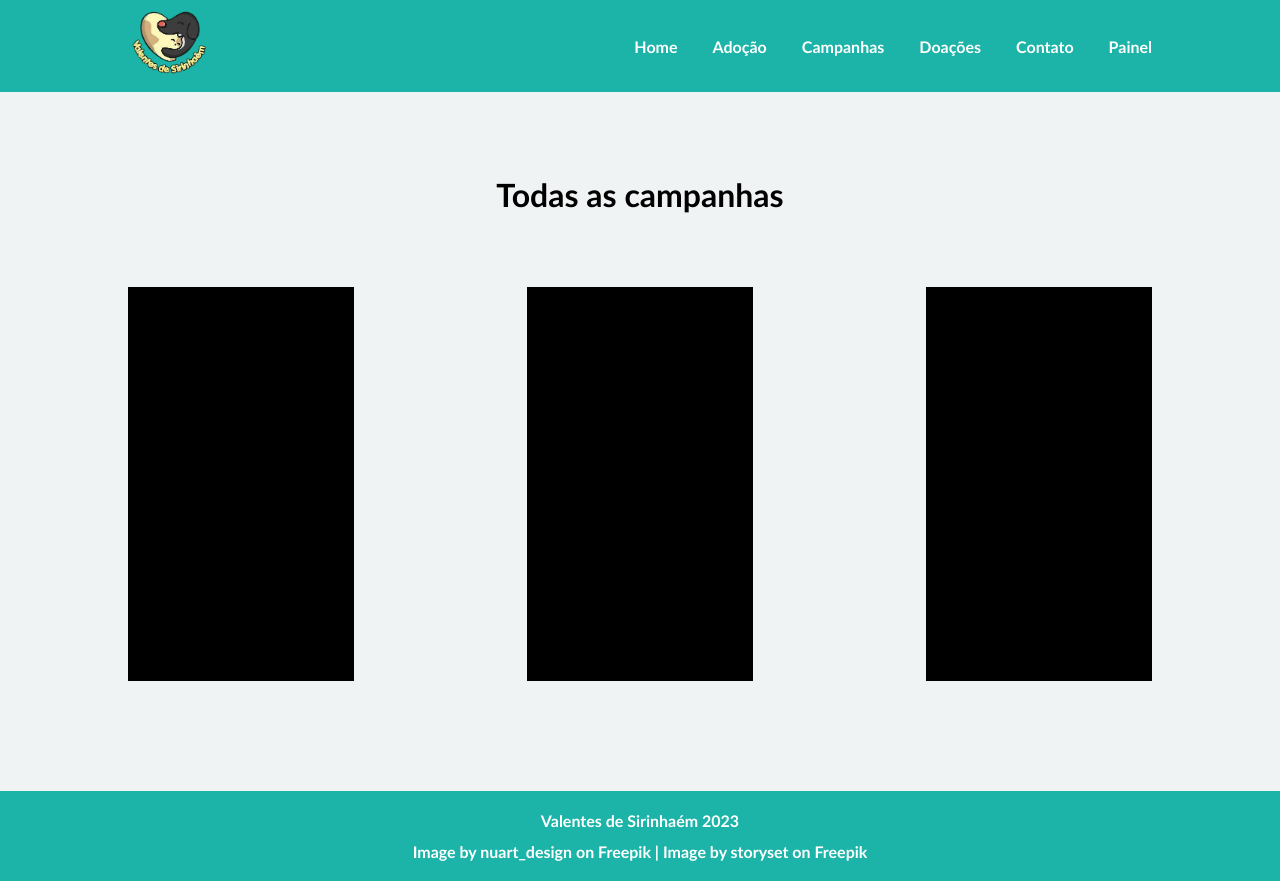
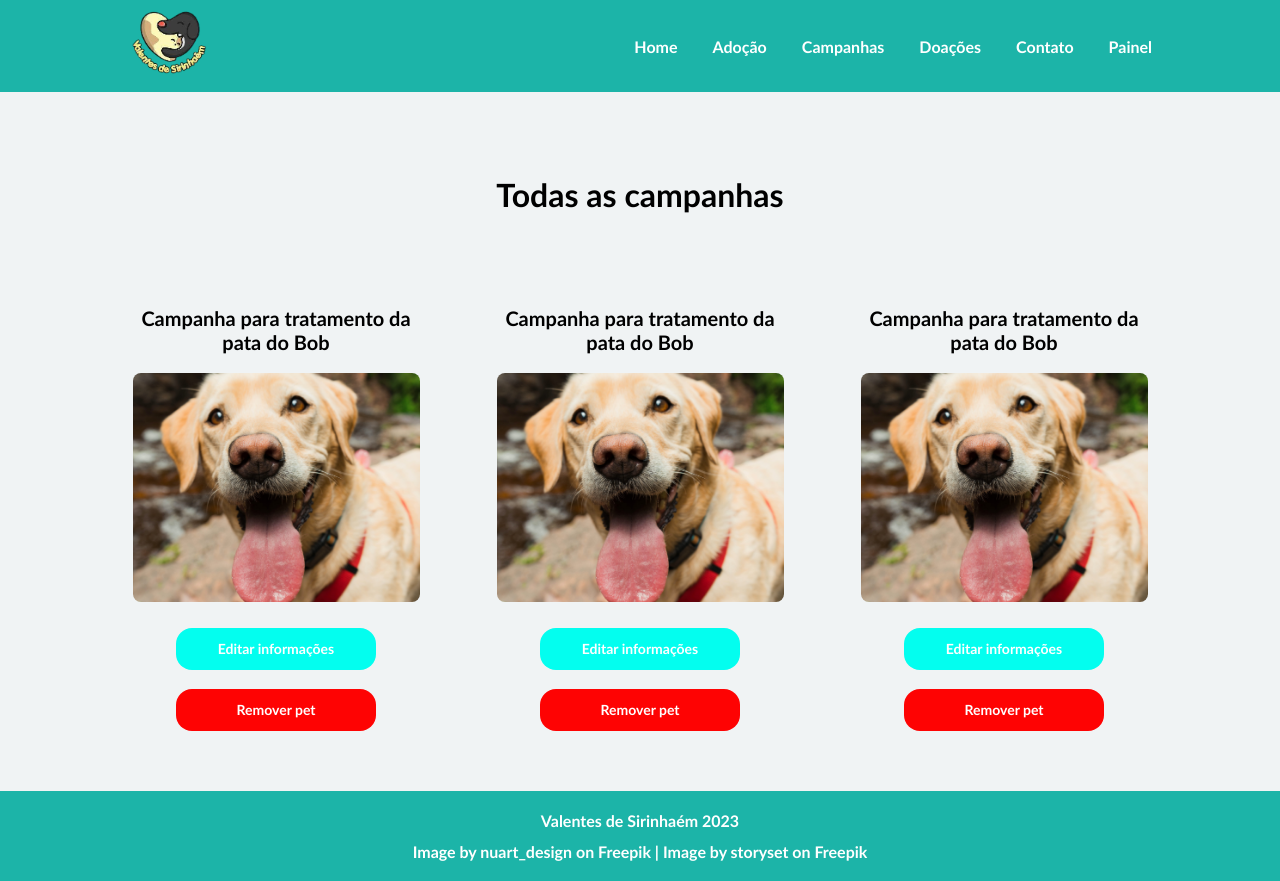
Before and after one commit to Julio-Norberto/Valentes-de-sirinhaem, a React (Vite) app: page /campaign-edition in a window 1280 px wide. Built offline with nearby package versions, Linux system fonts and the light colour scheme.

Commit message:
feat: ending campaign card

```diff
--- a/src/components/CampaignEditionCard/campaignEditionCard.css
+++ b/src/components/CampaignEditionCard/campaignEditionCard.css
@@ -0,0 +1,63 @@
+.card-container {
+  max-height: 394px;
+  max-width: 296px;
+	margin: 0;
+  text-align: center;
+}
+
+.card-container > img {
+  max-width: 100%;
+  min-width: 287px;
+  height: 223px;
+  border-radius: 8px;
+  margin-bottom: 23px;
+
+  object-fit: cover;
+}
+
+.card-container > h2 {
+  font-weight: 700;
+  font-size: 20px;
+  line-height: 24.2px;
+  margin: 0 23px 0;
+}
+
+.btn-container {
+  display: flex;
+  align-items: center;
+  flex-direction: column;
+  gap: 19px;
+}
+
+.btn-container > button {
+  padding: 13px 35px 12px;
+  border-radius: 16px;
+  width: 200px;
+  box-sizing: border-box;
+
+  color:#FFFFFF;
+  line-height: 16.94px;
+  text-align: center;
+  font-weight: 700;
+  font-size: 14px;
+
+  cursor: pointer;
+}
+
+.btn-edit {
+  all: unset;
+  background: #03FEEF;
+}
+
+.btn-edit:hover {
+  background-color: #02CBBF;
+}
+
+.btn-remove {
+  all: unset;
+  background: #FE0303;
+}
+
+.btn-remove:hover {
+  background: #a30101;
+}
--- a/src/components/CampaignEditionCard/index.tsx
+++ b/src/components/CampaignEditionCard/index.tsx
@@ -1,5 +1,20 @@
 import './campaignEditionCard.css'
 
-export const CampaignEditionCard: React.FunctionComponent = () => {
-  return <div></div>
+interface CanpaignEditionCardProps {
+  description: string
+  image: string
 }
+
+export const CampaignEditionCard: React.FunctionComponent<CanpaignEditionCardProps> = (props) => {
+  return (
+    <div className='card-container'>
+      <h2>{props.description}</h2>
+      <img src={props.image} alt={props.description} />
+
+      <div className='btn-container'>
+        <button className='btn-edit'>Editar informações</button>
+        <button className='btn-remove'>Remover pet</button>
+      </div>
+    </div>
+  )
+}
--- a/src/components/PetEditionCard/petEditionCard.css
+++ b/src/components/PetEditionCard/petEditionCard.css
@@ -17,7 +17,7 @@
   font-weight: 700;
   font-size: 20px;
   line-height: 24.2px;
-  margin: 19px;
+  margin: 19px 0 19px;
 }
 
 .btn-container {
--- a/src/pages/CampaignEdition/index.tsx
+++ b/src/pages/CampaignEdition/index.tsx
@@ -1,8 +1,16 @@
+import { CampaignEditionCard } from '../../components/CampaignEditionCard'
 import { Footer } from '../../components/Footer'
 import { Menu } from '../../components/Menu'
+import dogExemple from '../../assets/dog-example2.jpg'
 import './campaignEdition.css'
 
 export const CampaignEdition: React.FunctionComponent = () => {
+    const mockPets = [
+        {description: 'Campanha para tratamento da pata do Bob', image: dogExemple, id: '123'},
+        {description: 'Campanha para tratamento da pata do Bob', image: dogExemple, id: '456'},
+        {description: 'Campanha para tratamento da pata do Bob', image: dogExemple, id: '789'},
+      ]
+
     return (
         <div className='container'>
           <header>
@@ -13,9 +21,17 @@ export const CampaignEdition: React.FunctionComponent = () => {
             <h1>Todas as campanhas</h1>
 
             <div className='pets-content'>
-              <div className='pets'></div>
-              <div className='pets'></div>
-              <div className='pets'></div>
+            {
+            mockPets.map((pet) => {
+              return (
+                <CampaignEditionCard
+                  key={pet.id}
+                  image={pet.image}
+                  description={pet.description}
+                />
+              )
+            })
+          }
             </div>
           </section>
           <Footer />
```
